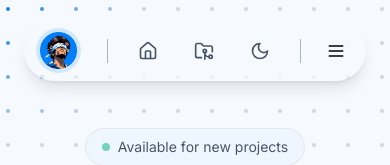
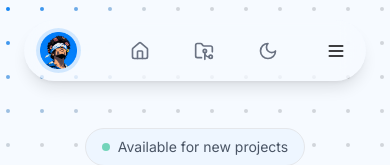
Before and after one commit to MerlinTheWhiz/portfolio, a Next.js app: page / in a window 390 px wide. Shown: the top 165 px of the page. Built offline with nearby package versions, Linux system fonts and the light colour scheme.

Commit message:
chore: navbar refactor and minor ui tweaks

```diff
--- a/components/layout/navbar/Navbar.tsx
+++ b/components/layout/navbar/Navbar.tsx
@@ -19,12 +19,14 @@ const Navbar = () => {
         animate={{ opacity: 1, y: 0 }}
         transition={{ duration: 0.5, delay: 0.2 }}
       >
-        <div className="flex justify-between w-full sm:w-fit px-3 md:px-5 py-2 sm:gap-4 items-center sm:justify-center">
+        <div className="flex justify-between w-full sm:w-fit px-3 md:px-5 py-2 gap-8 sm:gap-4 items-center sm:justify-center">
           <ThoughtAvatar logo={logo} />
 
+
           {/* Mobile Navigation Links */}
-          <div className="flex sm:hidden gap-6 items-center text-gray-600 font-medium">
-            <span className="border-l h-6 border-gray-400/80"></span>
+          {/* <span className="flex sm:hidden border-l h-6 border-gray-400/80"></span> */}
+          <div className="flex sm:hidden w-full gap-8 justify-center items-center text-gray-500 font-medium">
+
             <Link
               href="/"
               className="p-1.5 flex items-center justify-center rounded-full transition-all duration-300 ease-in-out hover:text-text-primary hover:bg-gray-200 dark:hover:bg-white/10"
@@ -47,9 +49,9 @@ const Navbar = () => {
             >
               <ThemeToggle />
             </div>
-            <span className="border-l h-6 border-gray-400/80"></span>
+
           </div>
-
+          {/* <span className="flex sm:hidden border-l h-6 border-gray-400/80"></span> */}
           <MobileMenu />
 
           {/* Desktop Navigation Links */}
--- a/components/ui/ThoughtAvatar.tsx
+++ b/components/ui/ThoughtAvatar.tsx
@@ -24,7 +24,7 @@ export default function ThoughtAvatar({ logo }: Props) {
   };
 
   return (
-    <div className="relative inline-block">
+    <div className="relative inline-block shrink-0">
       {visible && (
         <div className="absolute top-[110%] left-auto translate-x-0 sm:left-1/2 sm:-translate-x-1/2 max-w-60 w-max px-4 py-3 rounded-2xl text-center text-sm leading-snug bg-white/70 dark:bg-black/70 border border-border-default backdrop-blur-md shadow-lg shadow-black/20 text-text-secondary animate-[pop_.2s_ease-out]">
           {thoughts[index]}
```
